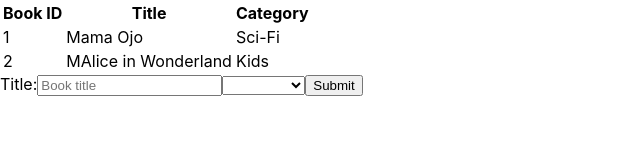
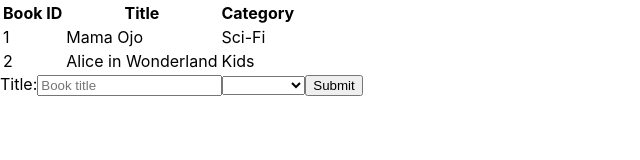
Before and after one commit to nganifaith/react-Bookstore, a React (Create React App) app: page / in a window 1280 px wide. Shown: the top 160 px of the page, without its empty margins (0-640 px from the left). Built offline with nearby package versions, Linux system fonts and the light colour scheme.

Commit message:
Update store value

```diff
--- a/src/index.js
+++ b/src/index.js
@@ -9,7 +9,7 @@ import rootReducers from './reducers';
 
 const initialState = [
   { id: 1, title: 'Mama Ojo', category: 'Sci-Fi' },
-  { id: 2, title: 'MAlice in Wonderland', category: 'Kids' },
+  { id: 2, title: 'Alice in Wonderland', category: 'Kids' },
 ];
 const store = createStore(rootReducers, { books: initialState });
 
```
